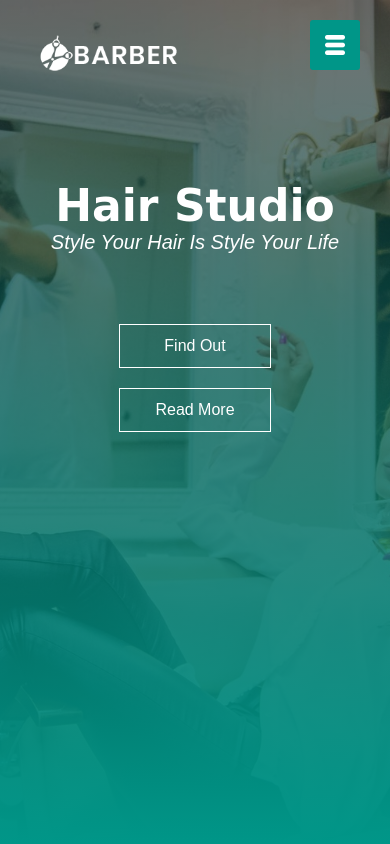
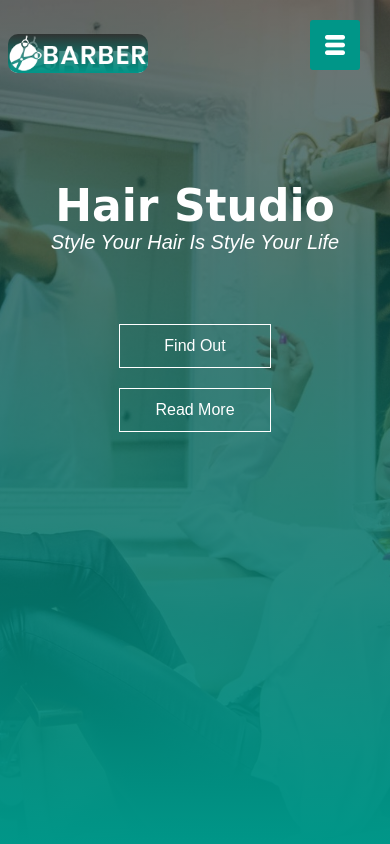
Before and after one commit to lahfen-brandy/barber-shop, a plain HTML site: page index.html in a window 390 px wide. Shown: the top 844 px of the page. Drawn offline with Linux system fonts and the light colour scheme; some packages are replaced by stand-ins of ours; a script that the page names is missing; a web font is replaced by a local one.

Commit message:
fixed logo on scroll

```diff
--- a/Assets/Styles.css
+++ b/Assets/Styles.css
@@ -16,10 +16,12 @@ html {
 }
 
 .logo {
+    background: linear-gradient(rgba(0, 0, 0, 0.5), #009688), url(images/logo.png);
     width: 140px;
-    position: absolute;
+    position: fixed;
     top: 4%;
-    left: 10%;
+    left: 2%;
+    border-radius: 10px;
 }
 
 .banner-text {
@@ -464,4 +466,7 @@ hr {
     .footer-img{
         top: 25%;
     }
+    .footer-right, .footer-left{
+        text-align: center;
+    }
 }
```
